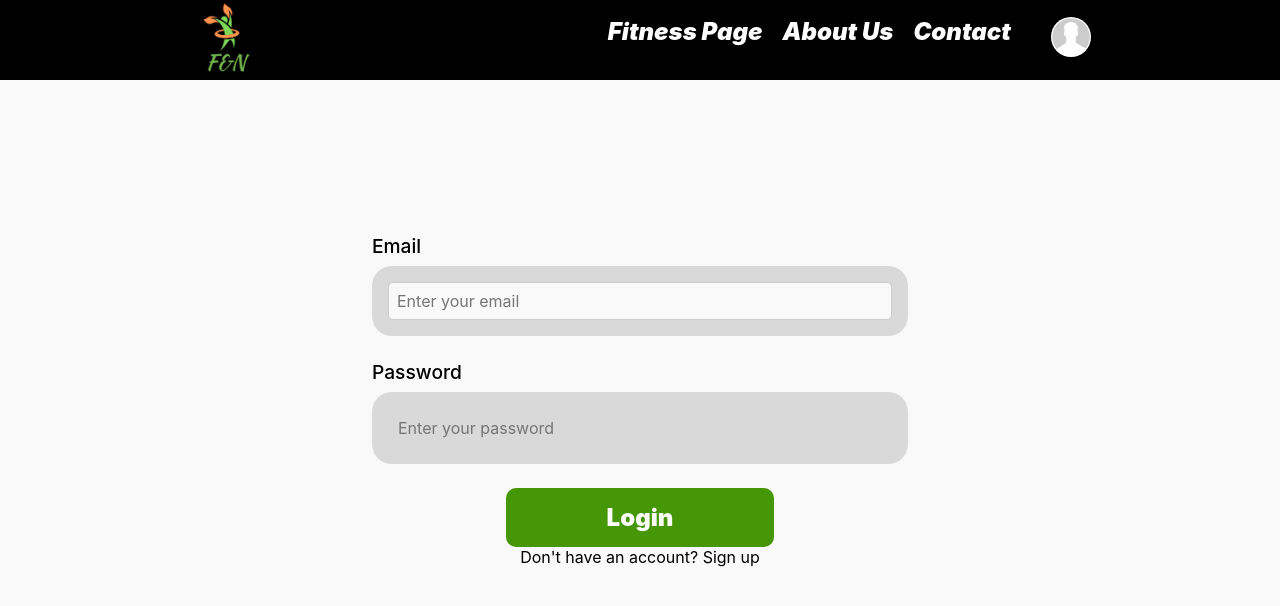
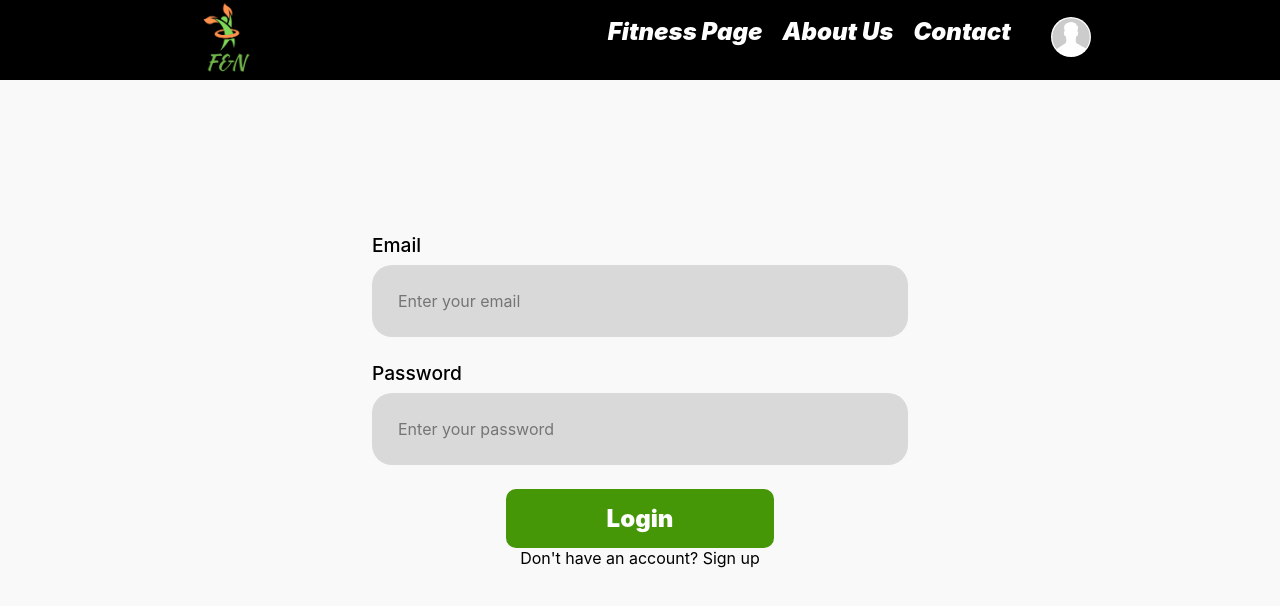
Before and after one commit to phucnhan/KLTN, a React (Create React App) app: page / in a window 1280 px wide. Shown: the top 606 px of the page. Built offline with nearby package versions, Linux system fonts and the light colour scheme; no server answers.

Commit message:
Update Signup.css

```diff
--- a/src/Component/Signup/Signup.css
+++ b/src/Component/Signup/Signup.css
@@ -40,14 +40,6 @@
     color: #333;
 }
 
-.input-field input[type="email"] {
-    border: 1px solid #ccc; /* Add a border to distinguish email input */
-    border-radius: 5px; /* Slightly rounded corners */
-    padding: 0.5rem; /* Adjust padding for better appearance */
-    font-size: 1rem; /* Ensure consistent font size */
-    color: #333; /* Text color */
-    background-color: #f9f9f9; /* Light background color */
-}
 
 .label-username, .label-password, .label-reenter, .label-email {
     width: 100%;
```
